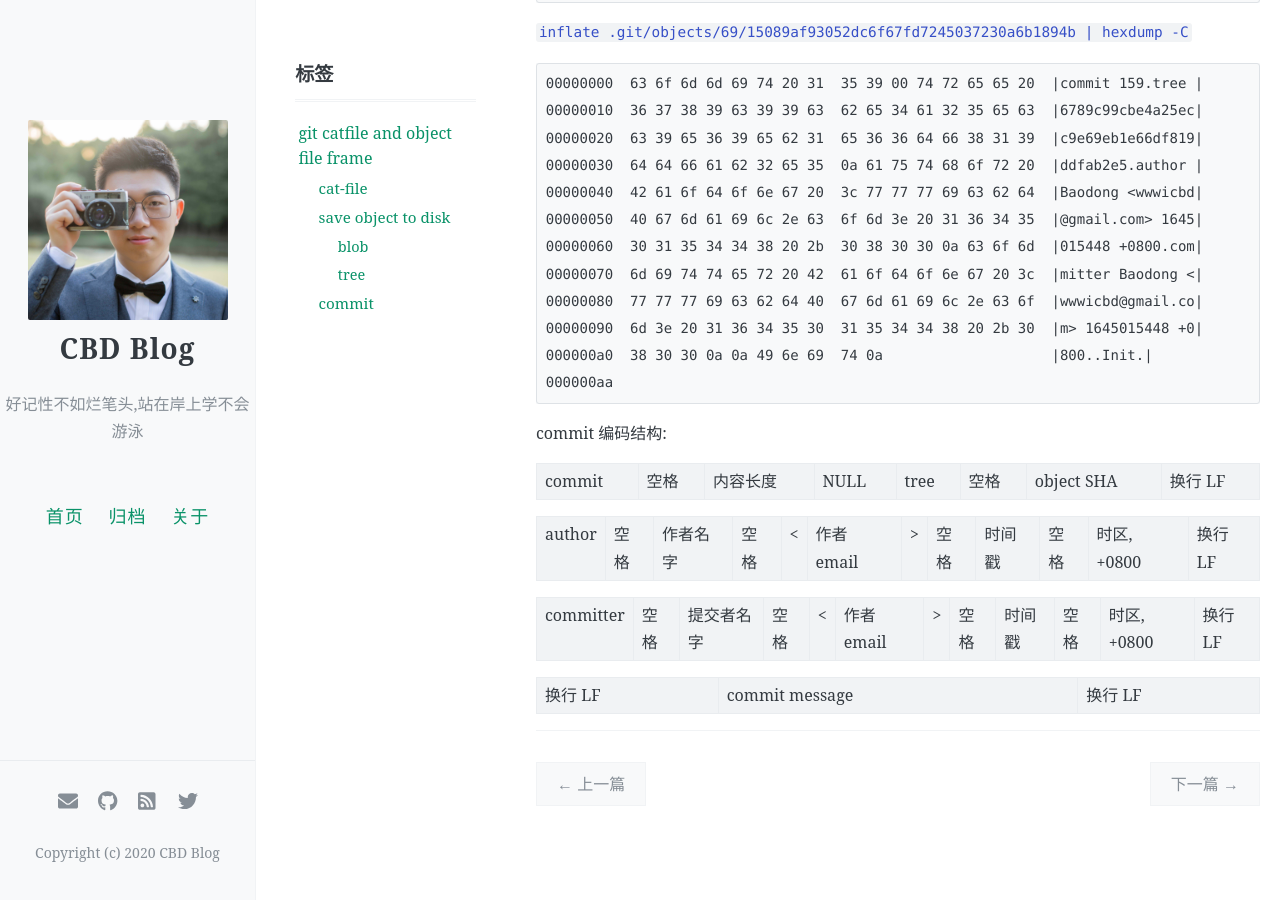
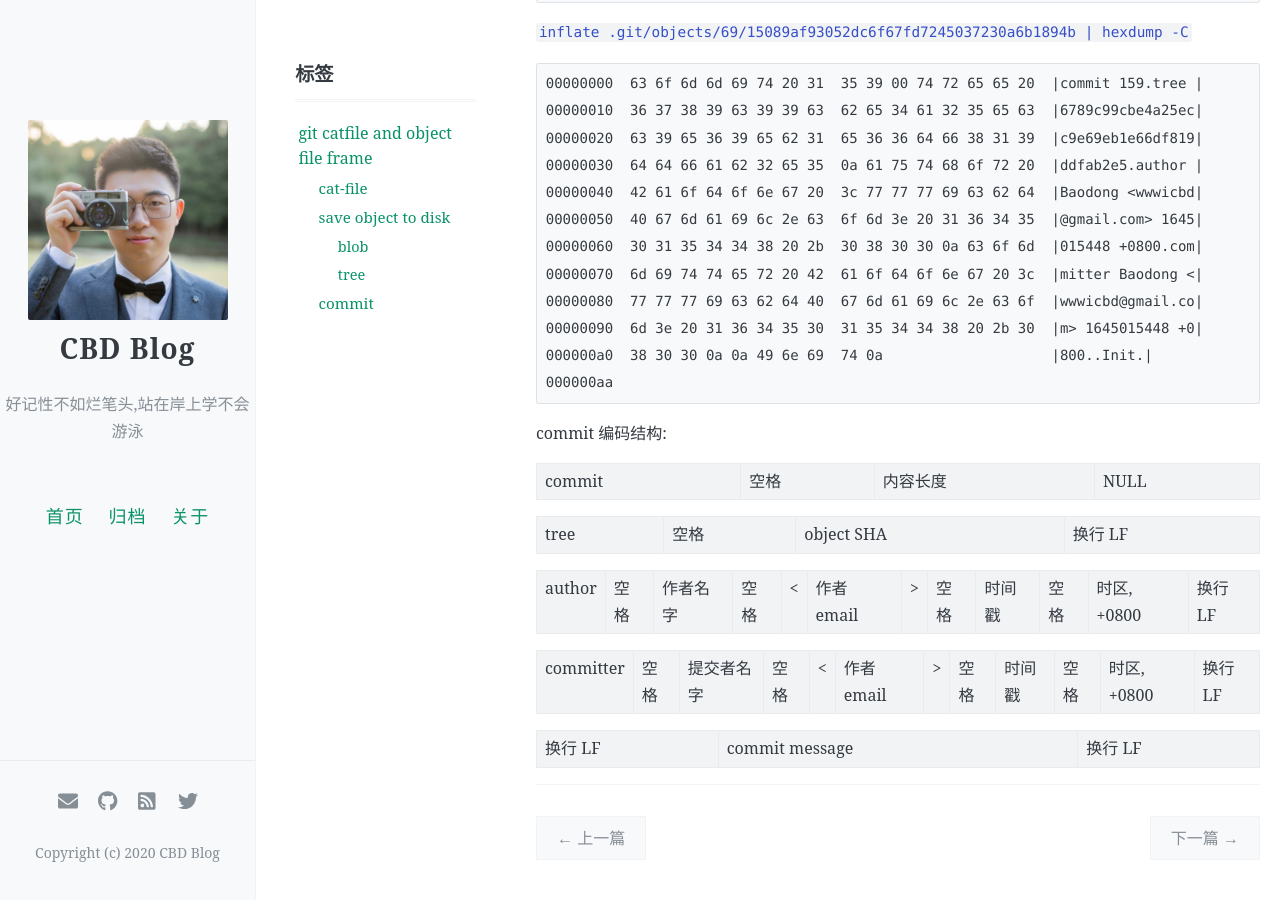
Before and after one commit to icbd/icbd.github.io, a Jekyll site: the page built from _posts/git/2022-02-26-git-cat-file-and-object-frame.md, in a window 1280 px wide and 900 px high, scrolled down 3703 px. Built offline with Jekyll 4.4.1, drawn with Linux system fonts in a browser that asks for light colours; comment, search, counter and statistics services are not loaded.

```diff
--- a/_posts/git/2022-02-26-git-cat-file-and-object-frame.md
+++ b/_posts/git/2022-02-26-git-cat-file-and-object-frame.md
@@ -178,8 +178,11 @@ Init
 
 commit 编码结构:
 
-|---|---|---|---|---|---|---|---|
-|commit|空格|内容长度|NULL|tree|空格|object SHA|换行 LF|
+|---|---|---|---|
+|commit|空格|内容长度|NULL|
+
+|---|---|---|---|
+|tree|空格|object SHA|换行 LF|
 
 |-----------|---|---|---|---|---|---|---|---|---|---|---|
 |author     |空格|作者名字|空格|<|作者 email|>|空格|时间戳|空格|时区, +0800|换行 LF|
```
